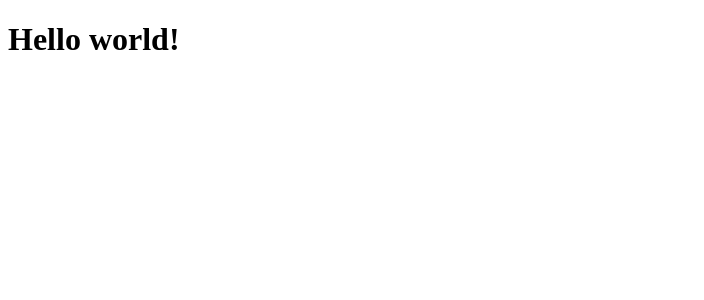
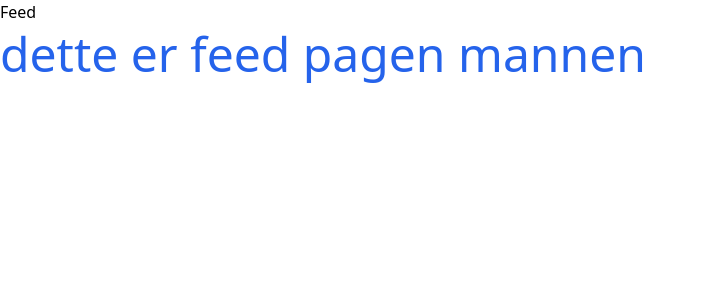
Before and after one commit to olokken/ForfeitBox, a Next.js app in the folder client/: page /feed in a window 1280 px wide. Shown: the top 300 px of the page, without its empty margins (0-704 px from the left). Built offline with nearby package versions, Linux system fonts and the light colour scheme.

Commit message:
added tailwind config

```diff
--- a/client/app/feed/page.tsx
+++ b/client/app/feed/page.tsx
@@ -1,7 +1,11 @@
 import React from "react";
 
 function Feed() {
-  return <div>dette er feed pagen mannen</div>;
+  return (
+    <div className="font-medium leading-tight text-5xl mt-0 mb-2 text-blue-600">
+      dette er feed pagen mannen
+    </div>
+  );
 }
 
 export default Feed;
--- /dev/null
+++ b/client/app/head.tsx
@@ -0,0 +1,9 @@
+export default function Head() {
+  return (
+    <>
+      <title></title>
+      <meta content="width=device-width, initial-scale=1" name="viewport" />
+      <link rel="icon" href="/favicon.ico" />
+    </>
+  )
+}
--- a/client/app/layout.tsx
+++ b/client/app/layout.tsx
@@ -1,11 +1,20 @@
-import React from "react";
+import Link from "next/link";
+import "./globals.css";
 
-function Layout() {
+export default function RootLayout({
+  children,
+}: {
+  children: React.ReactNode;
+}) {
   return (
     <html>
-      <h1 className="text-3xl underline text-blue-600">Hello world!</h1>
+      <head />
+      <body>
+        <nav>
+          <Link href="/feed"> Feed</Link>
+        </nav>
+        {children}
+      </body>
     </html>
   );
 }
-
-export default Layout;
```
Also changed, not shown: 1 other file (tests, documents, lock files or other folders).
